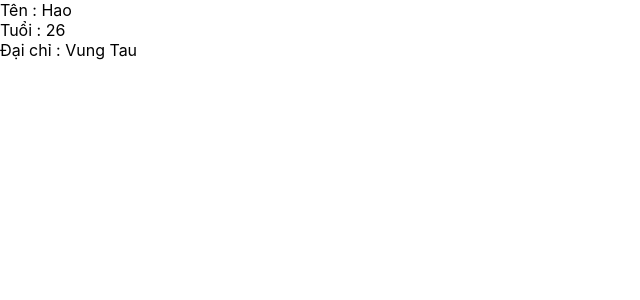
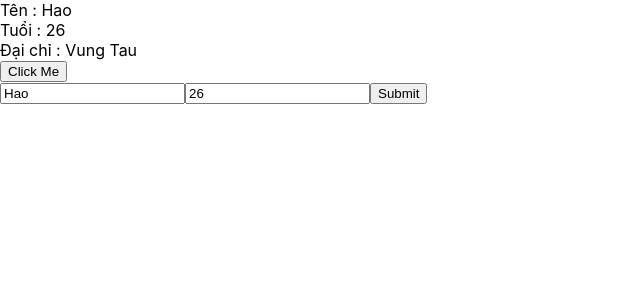
Before and after one commit to haodev2000/demo_git, a React (Create React App) app: page / in a window 1280 px wide. Shown: the top 300 px of the page, without its empty margins (0-640 px from the left). Built offline with nearby package versions, Linux system fonts and the light colour scheme.

Commit message:
video 19

```diff
--- a/src/App.js
+++ b/src/App.js
@@ -7,25 +7,13 @@ import React from 'react';
 
 class App extends React.Component {
 
-  state = {
-    name: "Hao",
-    age: 26,
-    address: "Vung Tau"
-  }
-
   render() {
     return (
       <div>
-        Tên : {this.state.name}
-        <br />
-        Tuổi : {this.state.age}
-        <br />
-        Đại chỉ : {this.state.address}
-        <br />
+        <MyComponent></MyComponent>
       </div>
     );
   }
-
 }
 
 // const App = () => {
--- a/src/components/MyComponents.js
+++ b/src/components/MyComponents.js
@@ -1,12 +1,68 @@
 import React from "react";
 
 class MyComponent extends React.Component {
-    // jsx
+    state = {
+        name: "Hao",
+        age: 26,
+        address: "Vung Tau"
+    }
+
+    clickMe = (event) => {
+        console.log(event);
+        console.log("Name :", this.state.name);
+
+        this.setState({
+            name: "Phat"
+        })
+    }
+
+
+    handeOnChange = (event) => {
+        this.setState({
+            name: event.target.value
+        })
+    }
+
+    handeOnChangeAge = (event) => {
+        this.setState({
+            age: event.target.value
+        })
+    }
+
+    handOnSubmit = (event) => {
+        event.preventDefault();
+        console.log(this.state);
+    }
+
+
     render() {
         return (
             <div>
-                my first component
-                {Math.random()}
+                Tên : {this.state.name}
+                <br />
+                Tuổi : {this.state.age}
+                <br />
+                Đại chỉ : {this.state.address}
+                <br />
+
+                <button onClick={(event) => { this.clickMe(event) }}>Click Me</button>
+
+                <form onSubmit={(event) => { this.handOnSubmit(event) }}>
+                    < input
+                        value={this.state.name}
+                        type='text'
+                        onChange={(event) => { this.handeOnChange(event) }}
+
+                    />
+
+                    < input
+                        value={this.state.age}
+                        type='text'
+                        onChange={(event) => { this.handeOnChangeAge(event) }}
+
+                    />
+                    <button type='submit'>Submit</button>
+                </form>
             </div>
         );
     }
```
